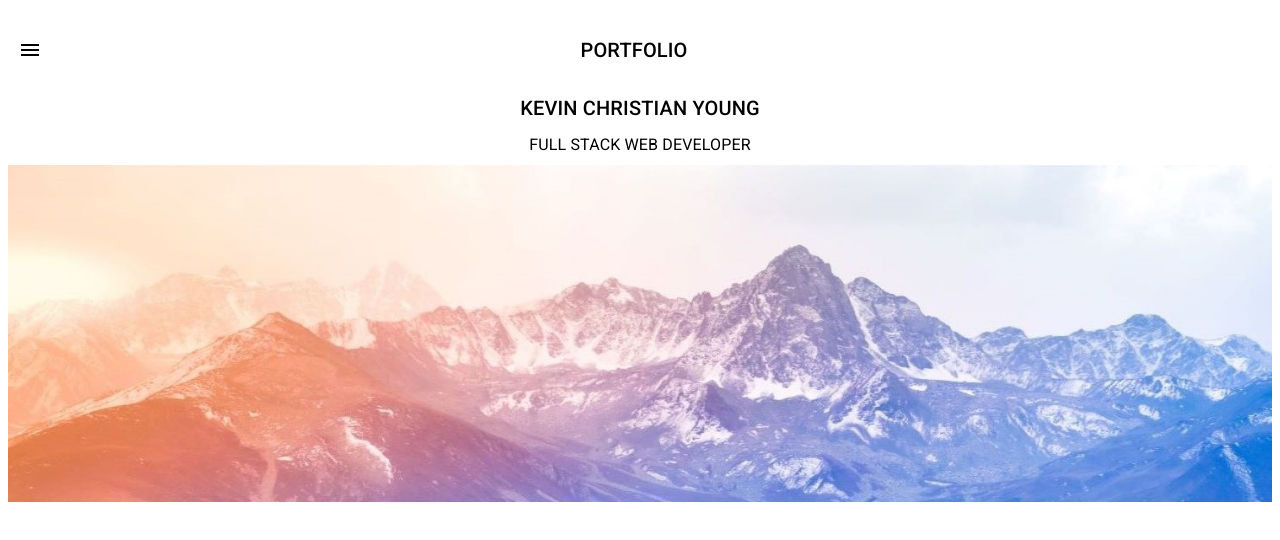
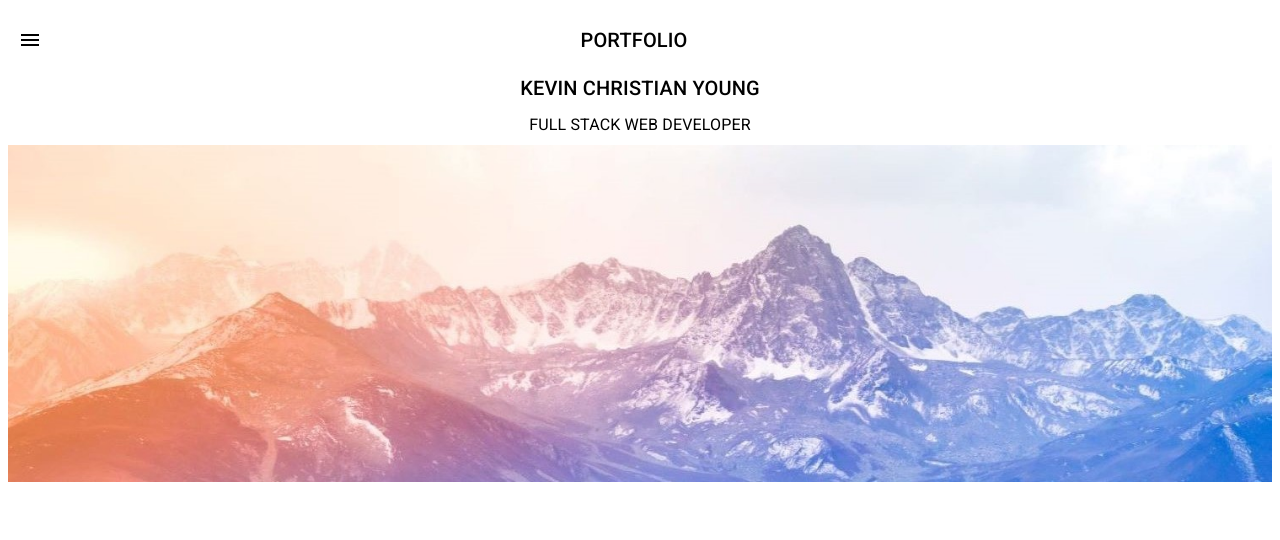
Before and after one commit to Paretooptimal22/Portfolio, a React (Create React App) app in the folder client/: page / in a window 1280 px wide. Shown: the top 540 px of the page. Built offline with nearby package versions, Linux system fonts and the light colour scheme.

Commit message:
changed padding for appbar

```diff
--- a/client/src/components/Nav/Nav.js
+++ b/client/src/components/Nav/Nav.js
@@ -30,7 +30,8 @@ const useStyles = makeStyles(theme => ({
   toolbar: {
     background: 'white',
     color: 'black',
-    padding: 10
+    paddingLeft: '10px',
+    paddingRight: '10px'
   }
 }))
 
```
